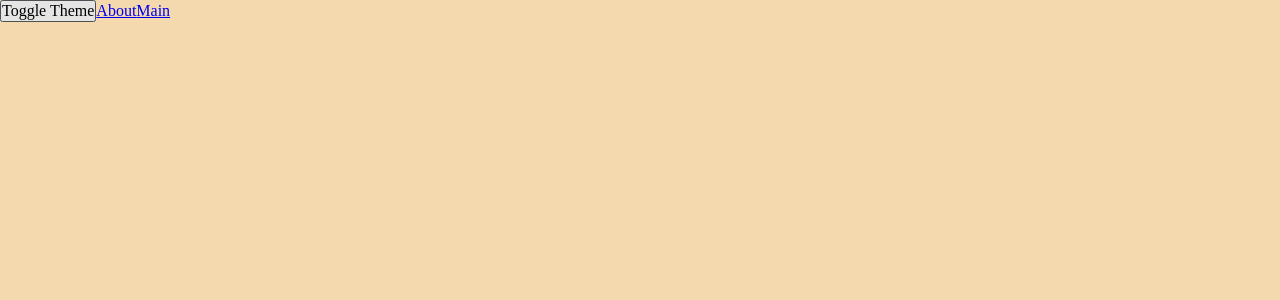
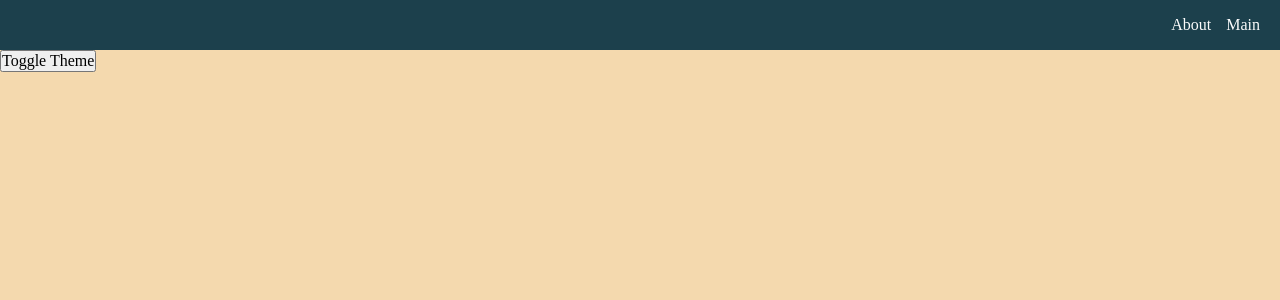
Before and after one commit to ragnarLothbrock-77/hot-news, a React app: page / in a window 1280 px wide. Shown: the top 300 px of the page. Built offline with nearby package versions, Linux system fonts and the light colour scheme.

Commit message:
feat 2.1|2: Add ui Link component, widget Navbar

```diff
--- a/src/app/App.tsx
+++ b/src/app/App.tsx
@@ -1,17 +1,16 @@
-import { Link, Outlet } from 'react-router-dom';
+import { Outlet } from 'react-router-dom';
 import './styles/index.scss';
 import { cn } from 'shared/lib/classNames/classNames';
 import { useAppTheme } from 'app/providers/ThemeProvider';
-
+import { Nabvar } from '../widgets/Navbar/ui/Nabvar';
 
 export const App = () => {
   const { theme, toggleTheme } = useAppTheme();
 
   return (
     <div className={cn('app', { 'hovered': false }, [theme])}>
+      <Nabvar />
       <button onClick={toggleTheme}>Toggle Theme</button>
-      <Link to={'/about'}>About</Link>
-      <Link to={'/'}>Main</Link>
       <Outlet />
     </div>
   )
--- a/src/app/styles/themes/dark.theme.scss
+++ b/src/app/styles/themes/dark.theme.scss
@@ -1,6 +1,7 @@
 .app.dark-mode {
   --bg-color: #1C404C;
+  --inverted-bg-color: #F4D9AE;
 
   --primary-text-color: #FBFBFB;
-  --secondary-text-color: #F5F5F5;
+  --inverted-text-color: #1B1B1B;
 }
--- a/src/app/styles/themes/light.theme.scss
+++ b/src/app/styles/themes/light.theme.scss
@@ -1,6 +1,7 @@
 .app.light-mode {
   --bg-color: #F4D9AE;
+  --inverted-bg-color: #1C404C;
 
-  --primary-text-color: #111111;
-  --secondary-text-color: #4d4d4d;
+  --primary-text-color: #1B1B1B;
+  --inverted-text-color: #FBFBFB;
 }
--- a/src/app/styles/variables/global.scss
+++ b/src/app/styles/variables/global.scss
@@ -9,4 +9,8 @@
   --font-size-l: 24px;
   --font-line-l: 32px;
   --font-l: var(--font-size-l) var(--font-line-l) var(--font-family-main);
+
+
+  // Sizes
+  --navbar-height: 50px;
 }
--- a/src/shared/lib/classNames/classNames.ts
+++ b/src/shared/lib/classNames/classNames.ts
@@ -1,10 +1,10 @@
 type Mods = Record<string, boolean | string>;
 
 
-function classNames(cls: string, mods?: Mods, additional?: string[]): string {
+function classNames(cls: string, mods: Mods = {}, additional: string[] = []): string {
   return [
     cls,
-    ...additional,
+    ...additional.filter(Boolean),
     ...Object.entries(mods)
       .filter(([_, value]) => Boolean(value))
       .map(([className]) => className)
--- /dev/null
+++ b/src/shared/ui/AppLink/AppLink.module.scss
@@ -0,0 +1,15 @@
+.appLink {
+  text-decoration: none;
+}
+
+.primary {
+  color: var(--primary-color);
+}
+
+.inverted {
+  color: var(--inverted-text-color);
+}
+
+.red {
+  color: red;
+}
--- /dev/null
+++ b/src/shared/ui/AppLink/AppLink.tsx
@@ -0,0 +1,38 @@
+import { cn } from 'shared/lib/classNames/classNames';
+import classes from './AppLink.module.scss';
+
+import type { PropsWithChildren } from 'react';
+import { Link, LinkProps } from 'react-router-dom';
+
+
+export const enum AppLinkTheme {
+  PRIMARY = 'primary',
+  INVERTED = 'inverted',
+  RED = 'red'
+}
+
+interface AppLinkProps extends LinkProps {
+  className?: string;
+  theme?: AppLinkTheme
+}
+
+
+export const AppLink = (props: PropsWithChildren<AppLinkProps>) => {
+  const {
+    className,
+    children,
+    theme = AppLinkTheme.PRIMARY,
+    to,
+    ...otherProps
+  } = props;
+
+  return (
+    <Link
+      className={cn(classes.appLink, {}, [className, classes[theme]])}
+      to={to}
+      {...otherProps}
+    >
+      {children}
+    </Link>
+  );
+}
--- /dev/null
+++ b/src/widgets/Navbar/index.ts
@@ -0,0 +1 @@
+export { Nabvar } from './ui/Nabvar';
--- /dev/null
+++ b/src/widgets/Navbar/ui/Nabvar.tsx
@@ -0,0 +1,19 @@
+import classes from './Navbar.module.scss';
+import { cn } from 'shared/lib/classNames/classNames';
+import { AppLink, AppLinkTheme } from 'shared/ui/AppLink/AppLink';
+
+
+interface NavbarProps {
+  className?: string
+}
+
+export const Nabvar = ({ className }: NavbarProps) => {
+  return (
+    <div className={cn(classes.navbar, {}, [className])} >
+      <div className={cn(classes.navbarLinks)}>
+        <AppLink theme={AppLinkTheme.INVERTED} to={'/about'}>About</AppLink>
+        <AppLink theme={AppLinkTheme.INVERTED} to={'/'}>Main</AppLink>
+      </div>
+    </div>
+  )
+}
--- /dev/null
+++ b/src/widgets/Navbar/ui/Navbar.module.scss
@@ -0,0 +1,14 @@
+.navbar {
+  width: 100%;
+  height: var(--navbar-height);
+  background: var(--inverted-bg-color);
+  display: flex;
+  align-items: center;
+  padding: 20px;
+}
+
+.navbarLinks {
+  margin-left: auto;
+  display: flex;
+  gap: 15px;
+}
```
Also changed, not shown: src/shared/config/routerConfig/routerConfig.tsx (added).
